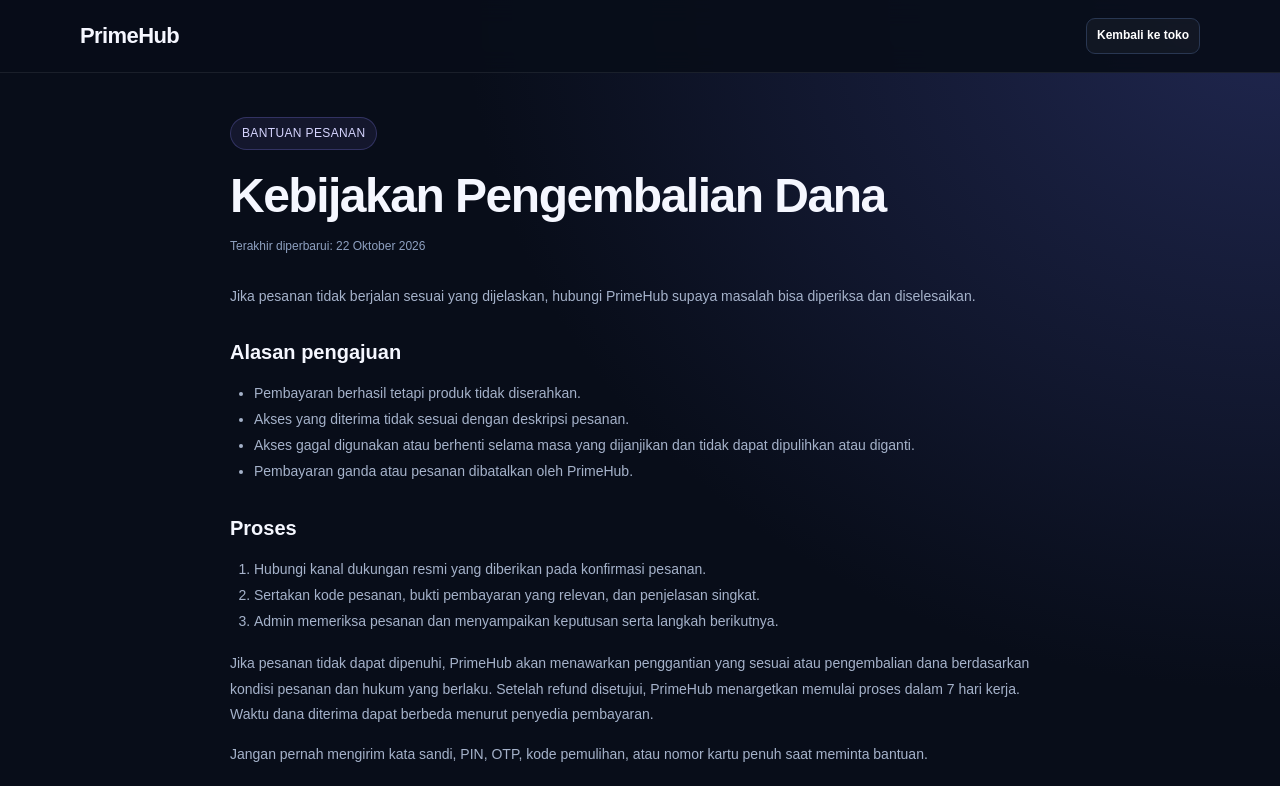
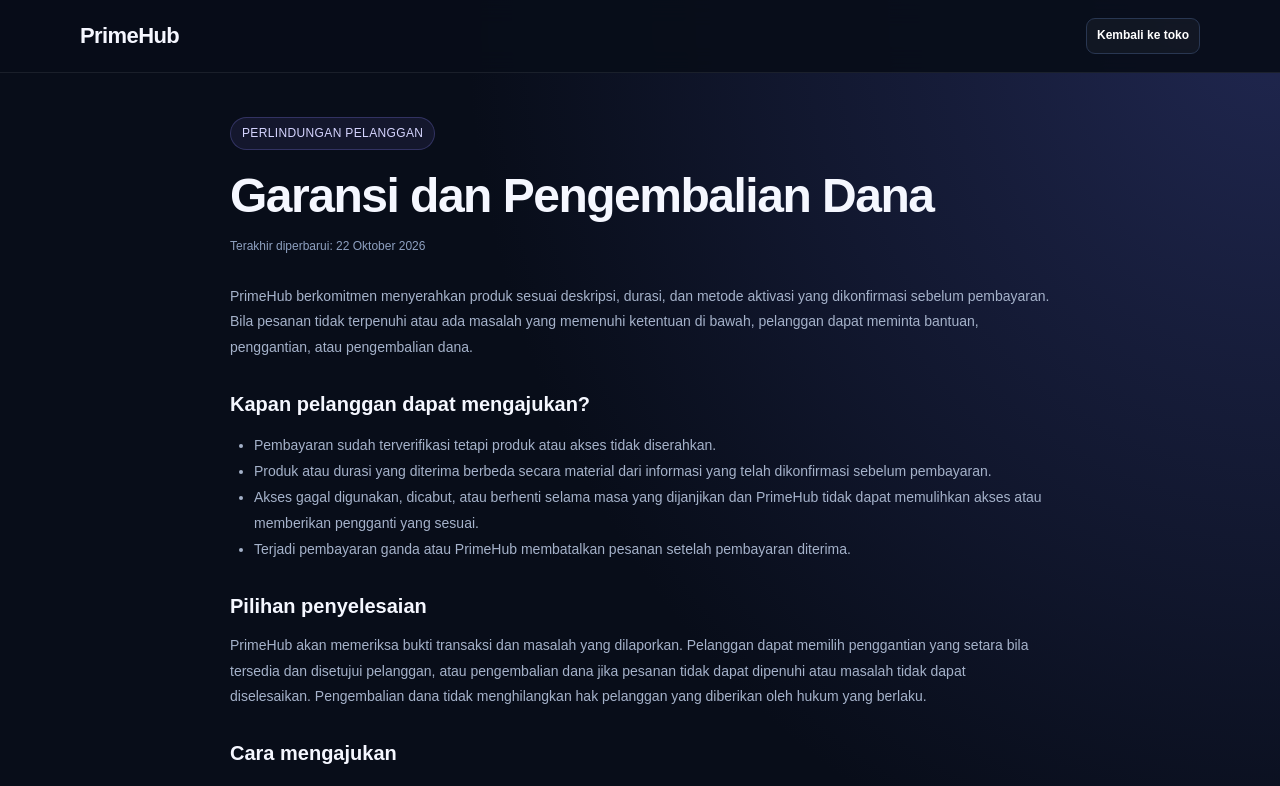
Before and after one commit to dwi-store/primehub, a Next.js app: page /primehub/pengembalian-dana in a window 1280 px wide. Shown: the top 786 px of the page. Built offline with nearby package versions, Linux system fonts and the light colour scheme.

Commit message:
Strengthen customer guarantee and refund policy

```diff
--- a/src/app/pengembalian-dana/page.tsx
+++ b/src/app/pengembalian-dana/page.tsx
@@ -1,8 +1,8 @@
 import type { Metadata } from "next";
 
 export const metadata: Metadata = {
-  title: "Pengembalian Dana — PrimeHub",
-  description: "Aturan penanganan pesanan dan pengembalian dana PrimeHub."
+  title: "Garansi dan Pengembalian Dana — PrimeHub",
+  description: "Jaminan pemenuhan pesanan, penggantian produk, dan pengembalian dana PrimeHub."
 };
 
 export default function RefundPage() {
@@ -10,26 +10,30 @@
     <main className="primehub-app legal-shell">
       <header className="site-header"><div className="container nav"><a className="legal-brand" href="/primehub/">PrimeHub</a><a className="button button-secondary button-small" href="/primehub/">Kembali ke toko</a></div></header>
       <article className="legal-document container">
-        <span className="eyebrow">BANTUAN PESANAN</span>
-        <h1>Kebijakan Pengembalian Dana</h1>
+        <span className="eyebrow">PERLINDUNGAN PELANGGAN</span>
+        <h1>Garansi dan Pengembalian Dana</h1>
         <p className="legal-updated">Terakhir diperbarui: 22 Oktober 2026</p>
-        <p>Jika pesanan tidak berjalan sesuai yang dijelaskan, hubungi PrimeHub supaya masalah bisa diperiksa dan diselesaikan.</p>
-        <h2>Alasan pengajuan</h2>
+        <p>PrimeHub berkomitmen menyerahkan produk sesuai deskripsi, durasi, dan metode aktivasi yang dikonfirmasi sebelum pembayaran. Bila pesanan tidak terpenuhi atau ada masalah yang memenuhi ketentuan di bawah, pelanggan dapat meminta bantuan, penggantian, atau pengembalian dana.</p>
+        <h2>Kapan pelanggan dapat mengajukan?</h2>
         <ul>
-          <li>Pembayaran berhasil tetapi produk tidak diserahkan.</li>
-          <li>Akses yang diterima tidak sesuai dengan deskripsi pesanan.</li>
-          <li>Akses gagal digunakan atau berhenti selama masa yang dijanjikan dan tidak dapat dipulihkan atau diganti.</li>
-          <li>Pembayaran ganda atau pesanan dibatalkan oleh PrimeHub.</li>
+          <li>Pembayaran sudah terverifikasi tetapi produk atau akses tidak diserahkan.</li>
+          <li>Produk atau durasi yang diterima berbeda secara material dari informasi yang telah dikonfirmasi sebelum pembayaran.</li>
+          <li>Akses gagal digunakan, dicabut, atau berhenti selama masa yang dijanjikan dan PrimeHub tidak dapat memulihkan akses atau memberikan pengganti yang sesuai.</li>
+          <li>Terjadi pembayaran ganda atau PrimeHub membatalkan pesanan setelah pembayaran diterima.</li>
         </ul>
-        <h2>Proses</h2>
+        <h2>Pilihan penyelesaian</h2>
+        <p>PrimeHub akan memeriksa bukti transaksi dan masalah yang dilaporkan. Pelanggan dapat memilih penggantian yang setara bila tersedia dan disetujui pelanggan, atau pengembalian dana jika pesanan tidak dapat dipenuhi atau masalah tidak dapat diselesaikan. Pengembalian dana tidak menghilangkan hak pelanggan yang diberikan oleh hukum yang berlaku.</p>
+        <h2>Cara mengajukan</h2>
         <ol>
-          <li>Hubungi kanal dukungan resmi yang diberikan pada konfirmasi pesanan.</li>
-          <li>Sertakan kode pesanan, bukti pembayaran yang relevan, dan penjelasan singkat.</li>
-          <li>Admin memeriksa pesanan dan menyampaikan keputusan serta langkah berikutnya.</li>
+          <li>Siapkan kode pesanan, bukti pembayaran yang relevan, dan penjelasan singkat tentang masalahnya.</li>
+          <li>Hubungi admin melalui kanal komunikasi yang digunakan saat transaksi atau kanal dukungan resmi PrimeHub yang diumumkan.</li>
+          <li>Admin memeriksa status pesanan dan memberi kabar tentang penyelesaian. Jangan mengirim kata sandi, PIN, OTP, kode pemulihan, atau nomor kartu penuh.</li>
         </ol>
-        <p>Jika pesanan tidak dapat dipenuhi, PrimeHub akan menawarkan penggantian yang sesuai atau pengembalian dana berdasarkan kondisi pesanan dan hukum yang berlaku. Setelah refund disetujui, PrimeHub menargetkan memulai proses dalam 7 hari kerja. Waktu dana diterima dapat berbeda menurut penyedia pembayaran.</p>
-        <p>Jangan pernah mengirim kata sandi, PIN, OTP, kode pemulihan, atau nomor kartu penuh saat meminta bantuan.</p>
-        <p className="legal-owner-note"><strong>Catatan pengelola:</strong> pastikan kanal dukungan dan alur pengembalian dana sudah benar-benar aktif sebelum menerima pembayaran publik.</p>
+        <h2>Waktu penyelesaian</h2>
+        <p>PrimeHub menargetkan memberi tanggapan awal dalam 2 hari kerja setelah menerima informasi yang cukup. Jika refund disetujui, PrimeHub menargetkan memulai pengembalian dana dalam 7 hari kerja. Waktu sampai dana masuk dapat berbeda sesuai bank atau penyedia pembayaran. Jika informasi pengajuan belum lengkap, admin akan meminta bukti yang diperlukan.</p>
+        <h2>Hal yang perlu diketahui</h2>
+        <p>Pesanan berstatus menunggu verifikasi bukan bukti bahwa pembayaran telah diterima. Jangan melakukan pembayaran sebelum menerima instruksi yang dapat diverifikasi. Bila pelanggan memilih penggantian, PrimeHub akan menjelaskan produk dan durasi pengganti terlebih dahulu.</p>
+        <p>Ketentuan ini tidak membatasi hak konsumen yang tidak dapat dikesampingkan berdasarkan hukum yang berlaku.</p>
         <a className="button button-primary" href="/primehub/">Kembali ke PrimeHub</a>
       </article>
       <footer className="site-footer"><div className="container footer-bottom"><span>© 2026 PrimeHub</span><a href="/primehub/">Beranda</a><a href="/primehub/syarat-ketentuan/">Syarat Layanan</a><a href="/primehub/kebijakan-privasi/">Kebijakan Privasi</a></div></footer>
```
